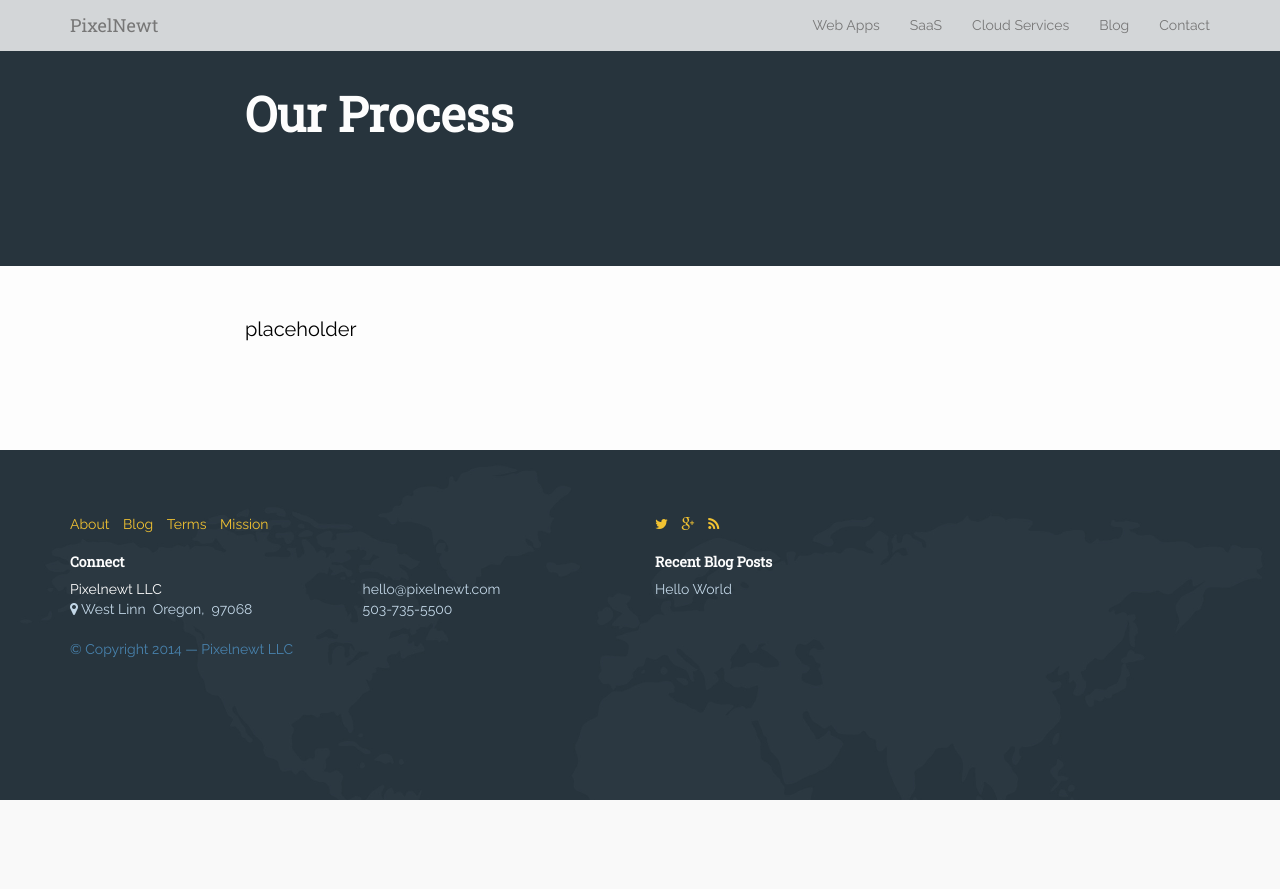
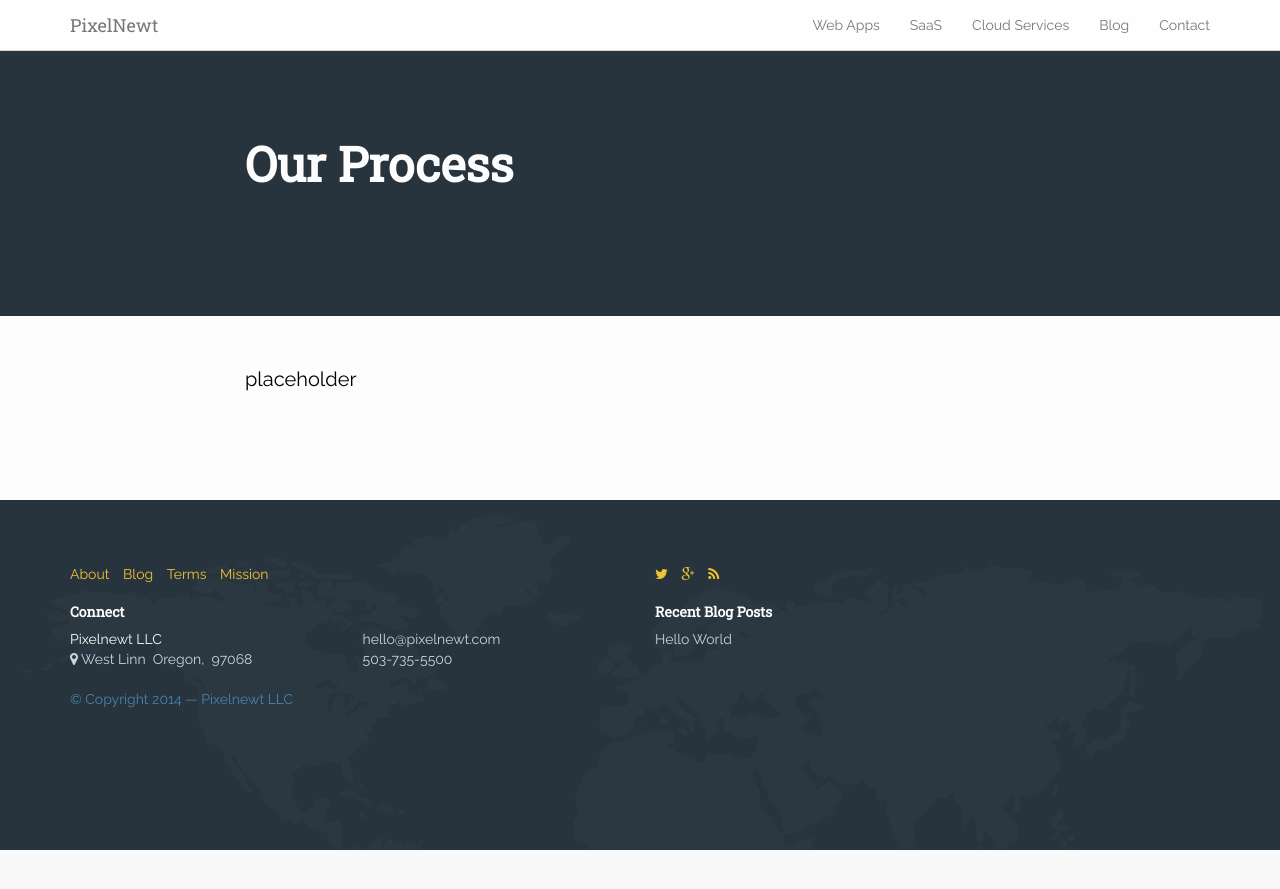
Before and after one commit to PixelNewt/pixelnewt.github.io, a Jekyll site: the page built from process/index.html, in a window 1280 px wide. Shown: the top 889 px of the page. Built offline with Jekyll 4.4.1, drawn with Linux system fonts in a browser that asks for light colours.

Commit message:
Moved the body padding from the header template to the page template.

```diff
--- a/_includes/head.html
+++ b/_includes/head.html
@@ -30,7 +30,7 @@ ASCII bombed by: http://pixelnewt.com/
     <link rel="stylesheet" href="/assets/css/font-awesome.min.css">
 
   {% if page.layout %}
-    {% if page.layout == "header" %}
+    {% if page.layout == "page" %}
     <style>
       body {
         padding-top: 50px;
```
